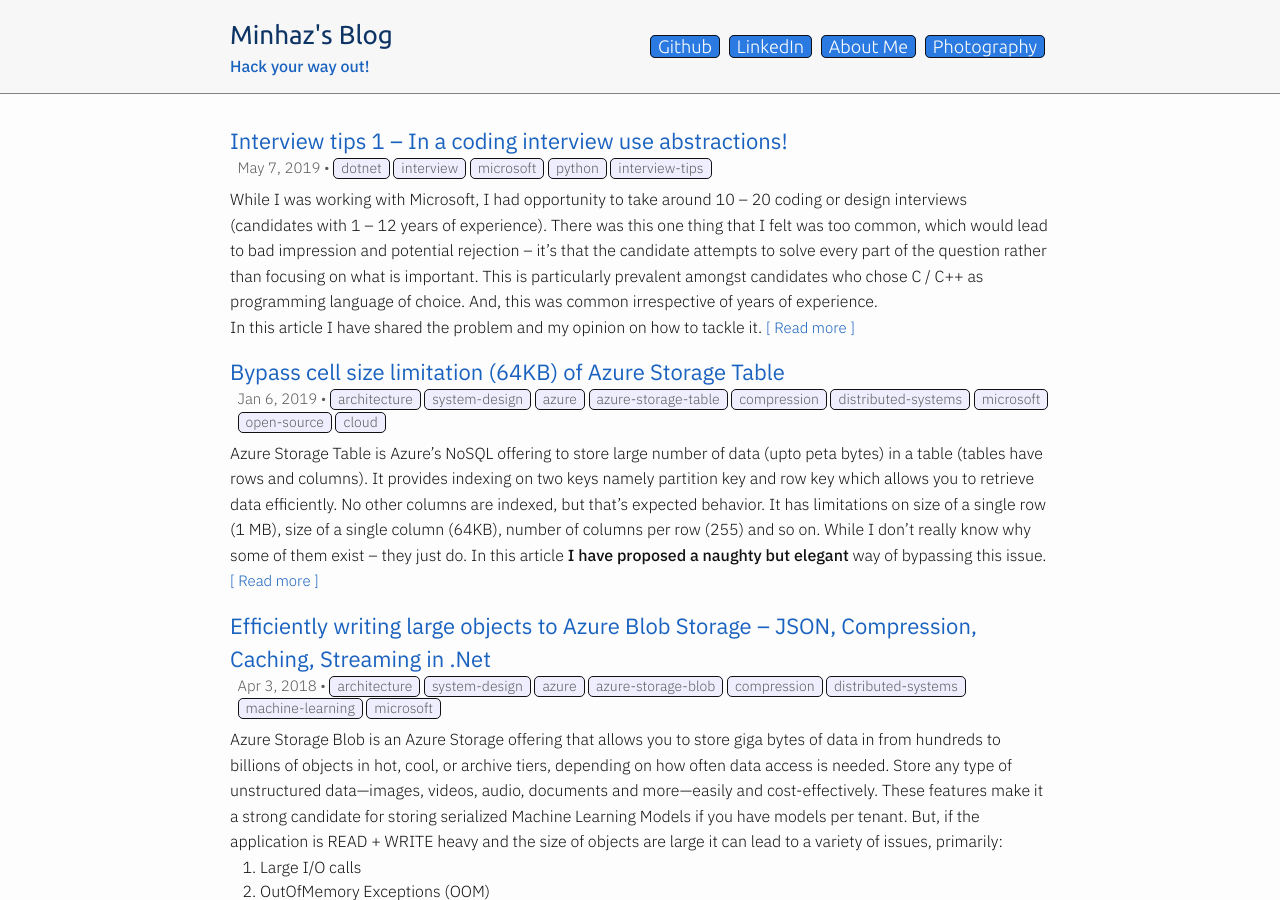
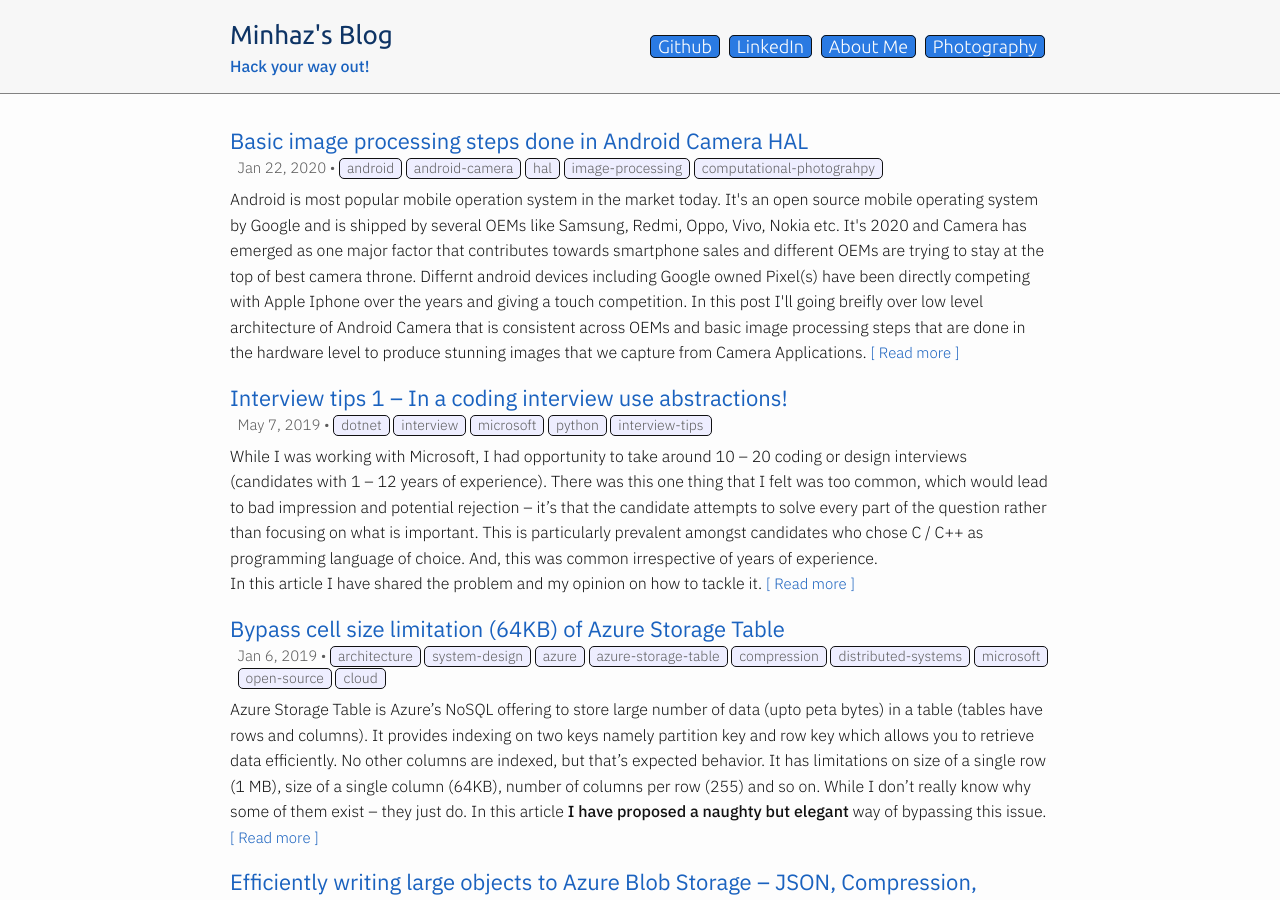
Before and after one commit to mebjas/mebjas.github.io, a Jekyll site: the page built from index.html, in a window 1280 px wide and 900 px high. Built offline with Jekyll 4.4.1, drawn with Linux system fonts in a browser that asks for light colours.

Commit message:
Added draft article on image processing

```diff
--- a/_layouts/page.html
+++ b/_layouts/page.html
@@ -7,5 +7,9 @@ layout: default
 </header>
 
 <div class="page-content">
+  {% if page.draft %}
+  <h3 class="draft-article-banner">This post is currently a draft (work in progress).</h3>
+  {% endif %}
+
   {{ content }}
 </div>
--- /dev/null
+++ b/_posts/2020-01-22-basic-image-processing-steps-done-in-android-hal.md
@@ -0,0 +1,18 @@
+---
+layout: post
+title: Basic image processing steps done in Android Camera HAL
+categories: [android, android-camera, hal, image-processing, computational-photograhpy]
+description: "Android is most popular mobile operation system in the market today. It's an open source mobile operating system by Google and is shipped by several OEMs like Samsung, Redmi, Oppo, Vivo, Nokia etc. It's 2020 and Camera has emerged as one major factor that contributes towards smartphone sales and different OEMs are trying to stay at the top of best camera throne. Differnt android devices including Google owned Pixel(s) have been directly competing with Apple Iphone over the years and giving a touch competition. In this post I'll going breifly over low level architecture of Android Camera that is consistent across OEMs and basic image processing steps that are done in the hardware level to produce stunning images that we capture from Camera Applications."
+post-no: 11
+toc: true
+draft: true
+---
+
+## DRAFT
+
+Android is most popular mobile operation system in the market today. It's an open source mobile operating system by Google and is shipped by several OEMs like Samsung, Redmi, Oppo, Vivo, Nokia etc. It's 2020 and Camera has emerged as one major factor that contributes towards smartphone sales and different OEMs are trying to stay at the top of best camera throne. Differnt android devices including Google owned Pixel(s) have been directly competing with Apple Iphone over the years and giving a touch competition. In this post I'll going breifly over low level architecture of Android Camera that is consistent across OEMs and basic image processing steps that are done in the hardware level to produce stunning images that we capture from Camera Applications.
+
+### Legends:
+ - HAL: Hardware Access Layer
+ - ISP: Image Signal Processor
+ - DSP: Digital Singal Processor
```
